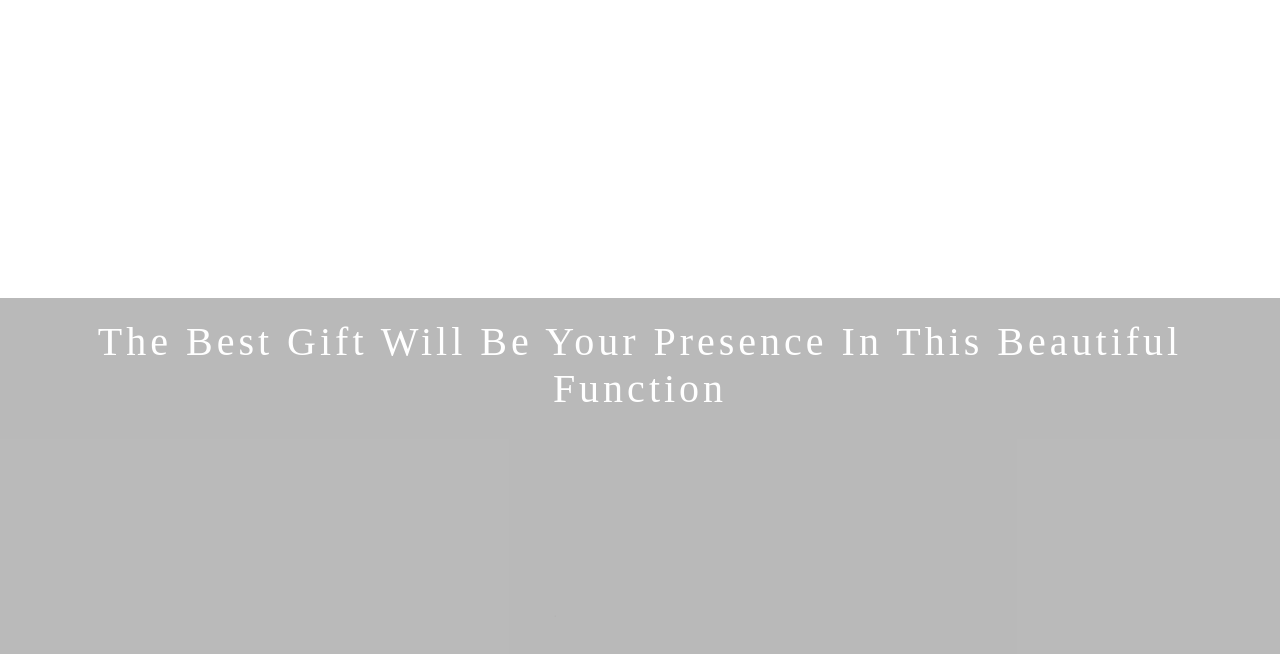
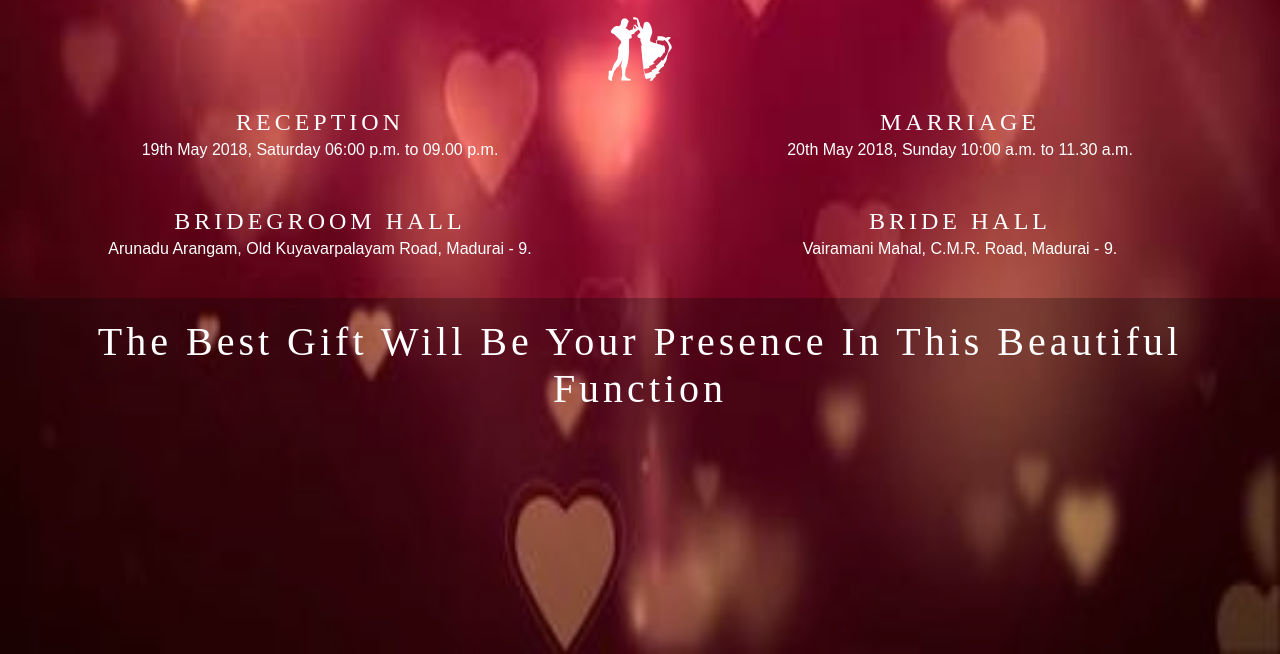
Before and after one commit to tskravisankar/tskravisankar.github.io, a plain HTML site: page index.html in a window 1280 px wide. Shown: the part 578-1232 px from the top of the page. Drawn offline with Linux system fonts and the light colour scheme.

Commit message:
Update index.html

```diff
--- a/index.html
+++ b/index.html
@@ -30,7 +30,7 @@
 
 <style>
 body {
-    background-image: url("images/bgImage.jpg");
+    background-image: url("images/bgImage.jpeg");
     background-repeat: no-repeat;
 	background-size: 100% 100%;
 }
```
